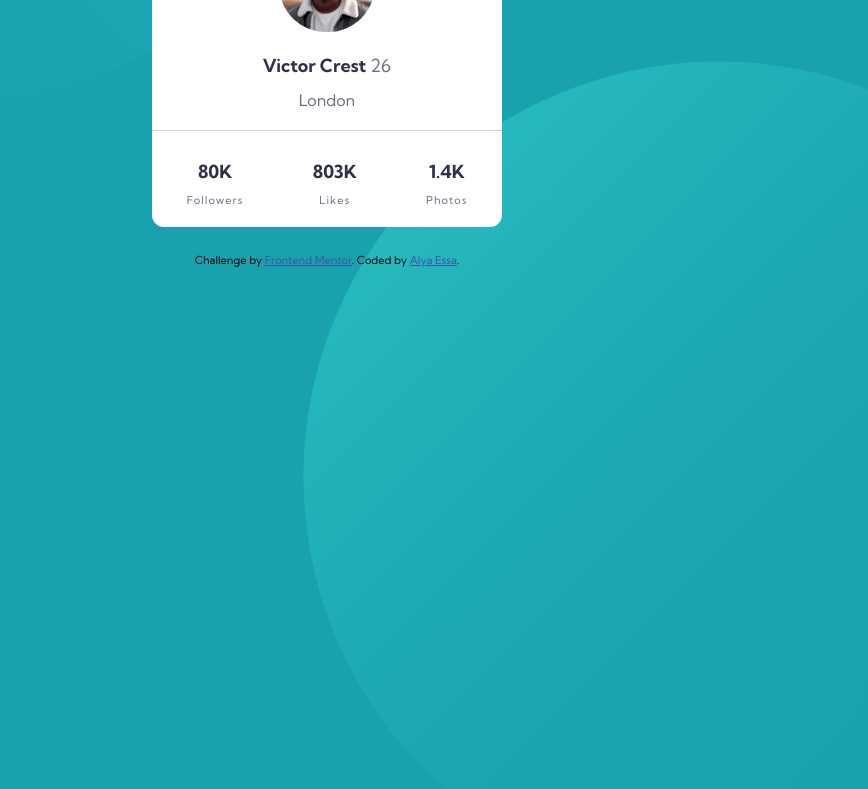
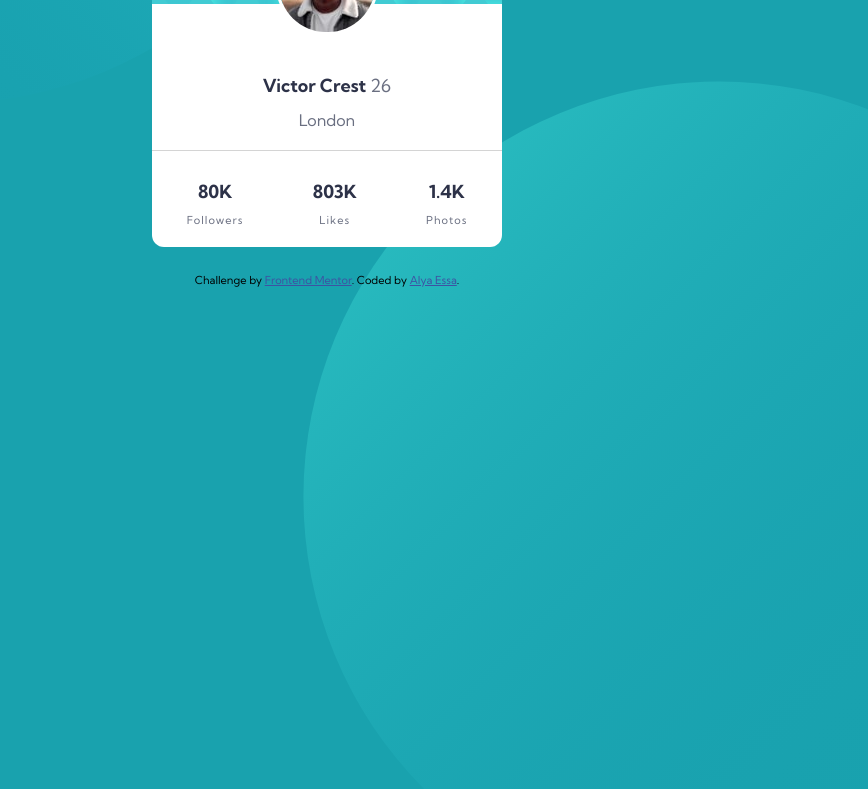
Before and after one commit to AlyaEssa/Profile-card-component, a plain HTML site: page index.html in a window 1280 px wide. Shown: the part 311-1100 px from the top of the page, without its empty margins (313-1181 px from the left). Drawn offline with Linux system fonts and the light colour scheme.

Commit message:
Update style.css

```diff
--- a/style.css
+++ b/style.css
@@ -38,7 +38,7 @@ ul {
 
 .card {
   width: 350px;
-  margin-top: 155px;
+  margin-top: 175px;
   background-color: #fff;
   text-align: center;
   border-radius: 12px;
```
